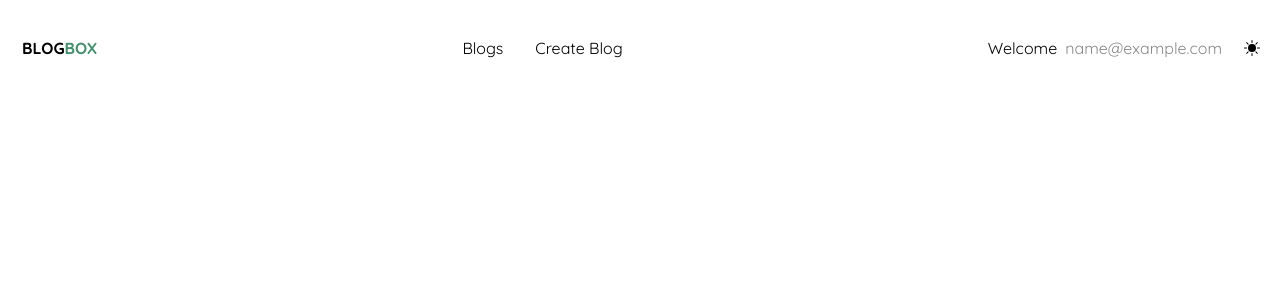
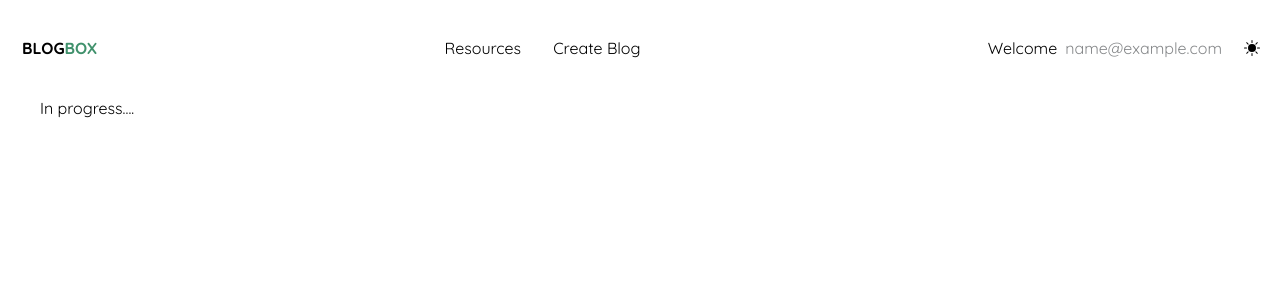
Before and after one commit to DKarimi90/weblog-client, a React (Vite) app: page /resources in a window 1280 px wide. Shown: the top 300 px of the page. Built offline with nearby package versions, Linux system fonts and the light colour scheme; sample sign-in values are in the browser's storage.

Commit message:
updated files

```diff
--- a/src/App.jsx
+++ b/src/App.jsx
@@ -7,6 +7,7 @@ import Login from "./pages/Login"
 import { useAuthContext } from "./hooks/useAuthContext"
 import BlogForm from "./components/BlogForm"
 import { useState } from "react"
+import Resources from "./pages/Resources"
 function App() {
   const {user} = useAuthContext()
   const [darkMode, setDarkMode] = useState(false)
@@ -29,6 +30,7 @@ function App() {
           <Route path="/login" element={!user? <Login />: <Navigate to="/" />} url={url} darkMode={darkMode}/>
           <Route path="/blogs/:_id" element={user? <BlogDetails />: <Navigate to="/login"/>} url={url}/>
           <Route path="/blogform" element={<BlogForm /> } url={url}/>
+           <Route path="/resources" element={<Resources /> } url={url}/>
         </Routes>
       </Router>
     </div>
--- a/src/components/Blogs.jsx
+++ b/src/components/Blogs.jsx
@@ -54,7 +54,7 @@ const Blogs = ({ blog, url}) => {
         <p className='font-bold text-2xl md:text-3xl text-[var(--primary2)]'>{blog.title}</p>
       </div>
       <div>
-        <Link to={`/blogs/${blog._id}`}>
+        <Link to={`/blogs/${blog._id}`} onClick={() => window.scrollTo(0, 0)}>
           <div className='w-full h-[30vh] mb-2'>
               <img src={blog.image} alt='cover image' className='w-full h-full object-cover' />
           </div>
--- a/src/components/Navbar.jsx
+++ b/src/components/Navbar.jsx
@@ -29,7 +29,7 @@ const Navbar = ( {toggleDarkMode, darkMode} ) => {
                 <NavLink to='/' className='font-bold'>BLOG<span className='text-[var(--primary)]'>BOX</span></NavLink>
             </div>
             <div>
-              <NavLink className='nav-links' to="/">Blogs</NavLink>
+              <NavLink className='nav-links' to="/resources">Resources</NavLink>
               <NavLink className='nav-links' to="/blogform">Create Blog</NavLink>
             </div>
 
@@ -45,6 +45,7 @@ const Navbar = ( {toggleDarkMode, darkMode} ) => {
           <div onClick={toggleDarkMode} className='pr-5'>
             {!darkMode? <BsSunFill />:<BsMoonStarsFill className='text-white'/>}
           </div>
+
     </div>
   )
 }
--- a/src/pages/Landing.jsx
+++ b/src/pages/Landing.jsx
@@ -36,7 +36,7 @@ const Landing = () => {
 
   return (
 
-    <div className='w-full main'>
+    <div className='w-full main min-h-screen'>
       <div className='w-full h-[50vh] mb-10'>
         <BlogSlides blogs={blogs}/>
       </div>
--- /dev/null
+++ b/src/pages/Resources.jsx
@@ -0,0 +1,11 @@
+import React from 'react'
+
+const Resources = () => {
+  return (
+    <div className='flex main min-h-screen'>
+      In progress....
+    </div>
+  )
+}
+
+export default Resources
```
